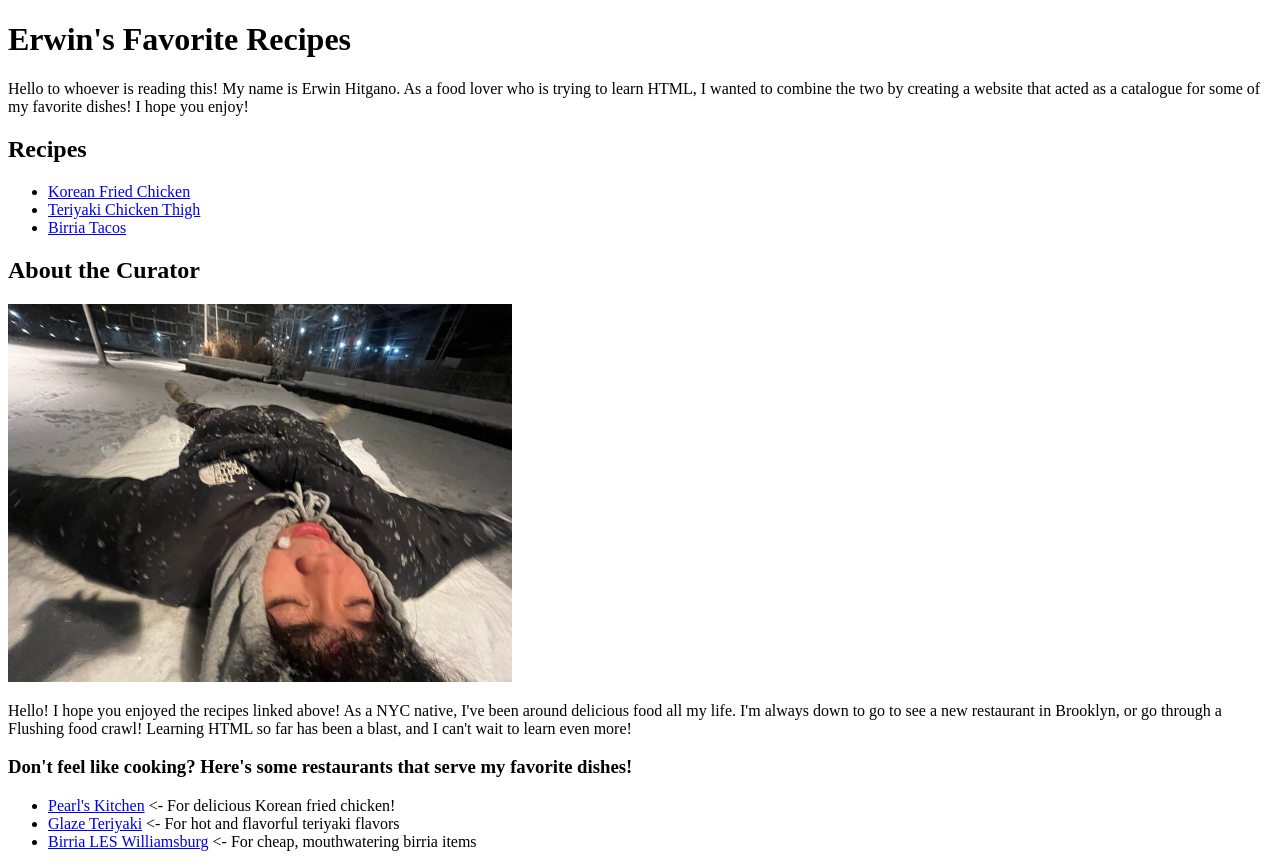
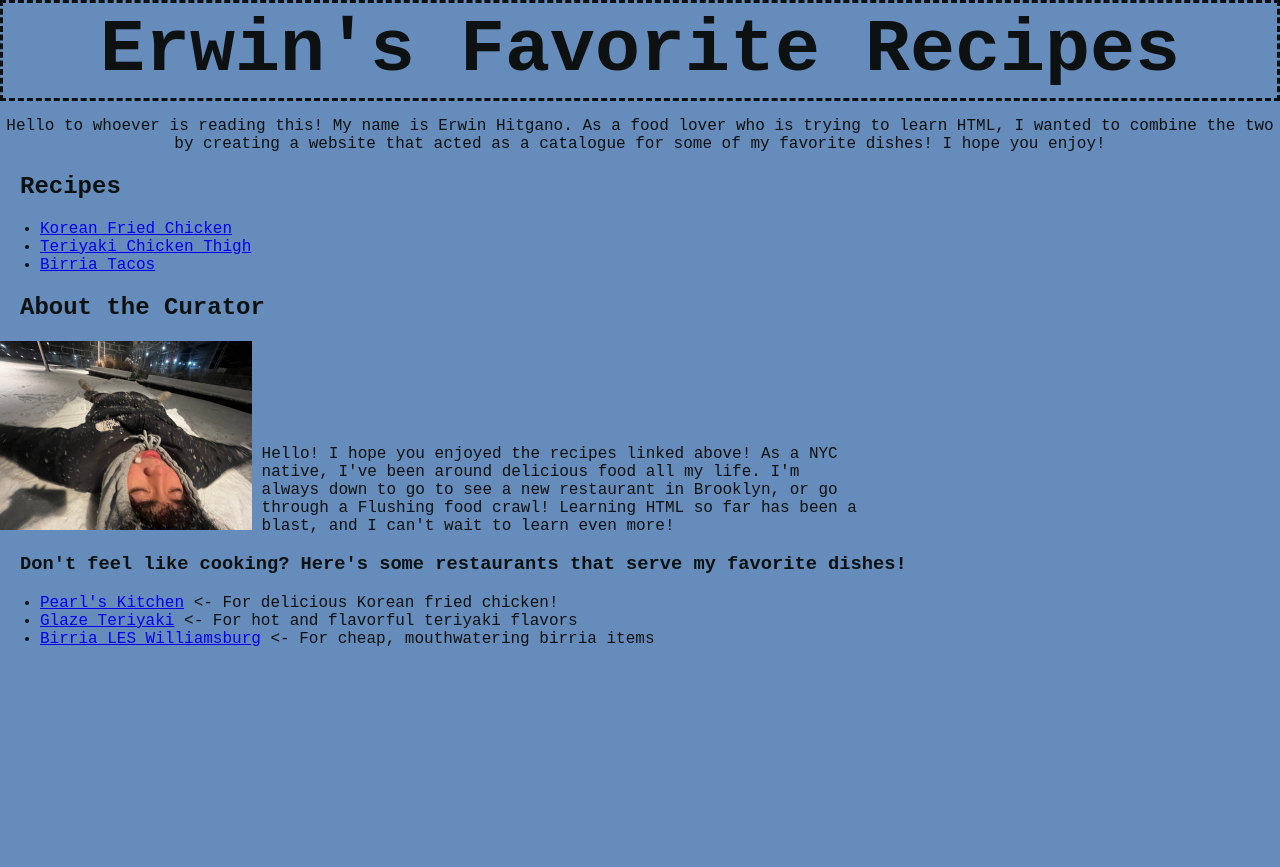
Before and after one commit to Hitgan0/odin-recipes, a plain HTML site: page index.html in a window 1280 px wide. After the commit the page ends 800 px from the top, so only its background shows below. Drawn offline with Linux system fonts and the light colour scheme.

Commit message:
Added styles.css
added styles.css and changed up the homepage with styling

```diff
--- a/index.html
+++ b/index.html
@@ -3,32 +3,33 @@
     <head>
         <meta charset = "UTF-8">
         <title>Erwin's Favorite Recipes</title>
+        <link rel="stylesheet" href="./styles.css">
     </head>
 
     <body>
-        <h1>Erwin's Favorite Recipes</h1>
-        <p>Hello to whoever is reading this! My name is Erwin Hitgano. As a food lover who is trying to learn HTML, I wanted to combine the two by creating a website that acted as a catalogue for some of my favorite dishes! I hope you enjoy!</p>
+        <h1 id="title">Erwin's Favorite Recipes</h1>
+        <p class="blurb">Hello to whoever is reading this! My name is Erwin Hitgano. As a food lover who is trying to learn HTML, I wanted to combine the two by creating a website that acted as a catalogue for some of my favorite dishes! I hope you enjoy!</p>
 
-        <h2>Recipes</h2>
+        <h2 class="header">Recipes</h2>
         <ul>
             <li><a href="./recipes/koreanFriedChicken.html">Korean Fried Chicken</a></li>
             <li><a href="./recipes/teriyakiChickenThigh.html">Teriyaki Chicken Thigh</a></li>
             <li><a href="./recipes/birriaTacos.html">Birria Tacos</a></li>
         </ul>
 
-        <h2>About the Curator</h2>
-        <img src="./images/funnyErwinPic.jpg" alt="funny picture of Erwin, the curator of the recipes and maker of the website" height="378" width="504">
-        <p>
-            Hello! I hope you enjoyed the recipes linked above! As a NYC native, I've been around delicious food all my life. I'm always down to go to see a new restaurant in Brooklyn, or go through a Flushing food crawl! Learning HTML so far has been a blast,
-            and I can't wait to learn even more!
-        </p>
-        <h3>Don't feel like cooking? Here's some restaurants that serve my favorite dishes!</h3>
+        <h2 class="header">About the Curator</h2>
+        <div class="imgDesc">
+            <img class="img" src="./images/funnyErwinPic.jpg" alt="funny picture of Erwin, the curator of the recipes and maker of the website">
+            <p class="text">
+                Hello! I hope you enjoyed the recipes linked above! As a NYC native, I've been around delicious food all my life. I'm always down to go to see a new restaurant in Brooklyn, or go through a Flushing food crawl! Learning HTML so far has been a blast,
+                and I can't wait to learn even more!
+            </p>
+        </div>
+        <h3 class="header">Don't feel like cooking? Here's some restaurants that serve my favorite dishes!</h3>
         <ul>
             <li><a href="https://maps.app.goo.gl/6EfADnRkzs3CTSSU7" target = "_blank" rel = "noopener noreferrer">Pearl's Kitchen</a> <- For delicious Korean fried chicken!</li>
             <li><a href="https://maps.app.goo.gl/jGZzgebMTbY9Sgpe8" target="_blank" rel="noopener noreferrer">Glaze Teriyaki</a> <- For hot and flavorful teriyaki flavors</li>
             <li><a href="https://maps.app.goo.gl/x2RKQHZipUtuU1st5" target="_blank" rel="noopener noreferrer">Birria LES Williamsburg</a> <- For cheap, mouthwatering birria items</li>
         </ul>
-
-        <p></p>
     </body>
 </html>
--- /dev/null
+++ b/styles.css
@@ -0,0 +1,40 @@
+/* * {
+    outline: 1px solid red;
+} */
+
+body {
+    background-color: #658CBB;
+    margin: 0px;
+    padding: 0px;
+    box-sizing: border-box;
+    font-family: 'Courier New', Courier, monospace;
+    color: #0e1111;
+}
+
+#title {
+    text-align: center;
+    font-size: 75px;
+    border-style: dashed;
+    margin: 0px;
+    padding:5px 5px;
+}
+
+.blurb {
+    text-align: center;
+}
+
+.header {
+    padding-left: 20px;
+}
+
+.img {
+    height: auto;
+    width: 252px;
+    display: inline-block;
+}
+
+.text {
+    width: 600px;
+    display:inline-block;
+    margin: 0px;
+}
```
